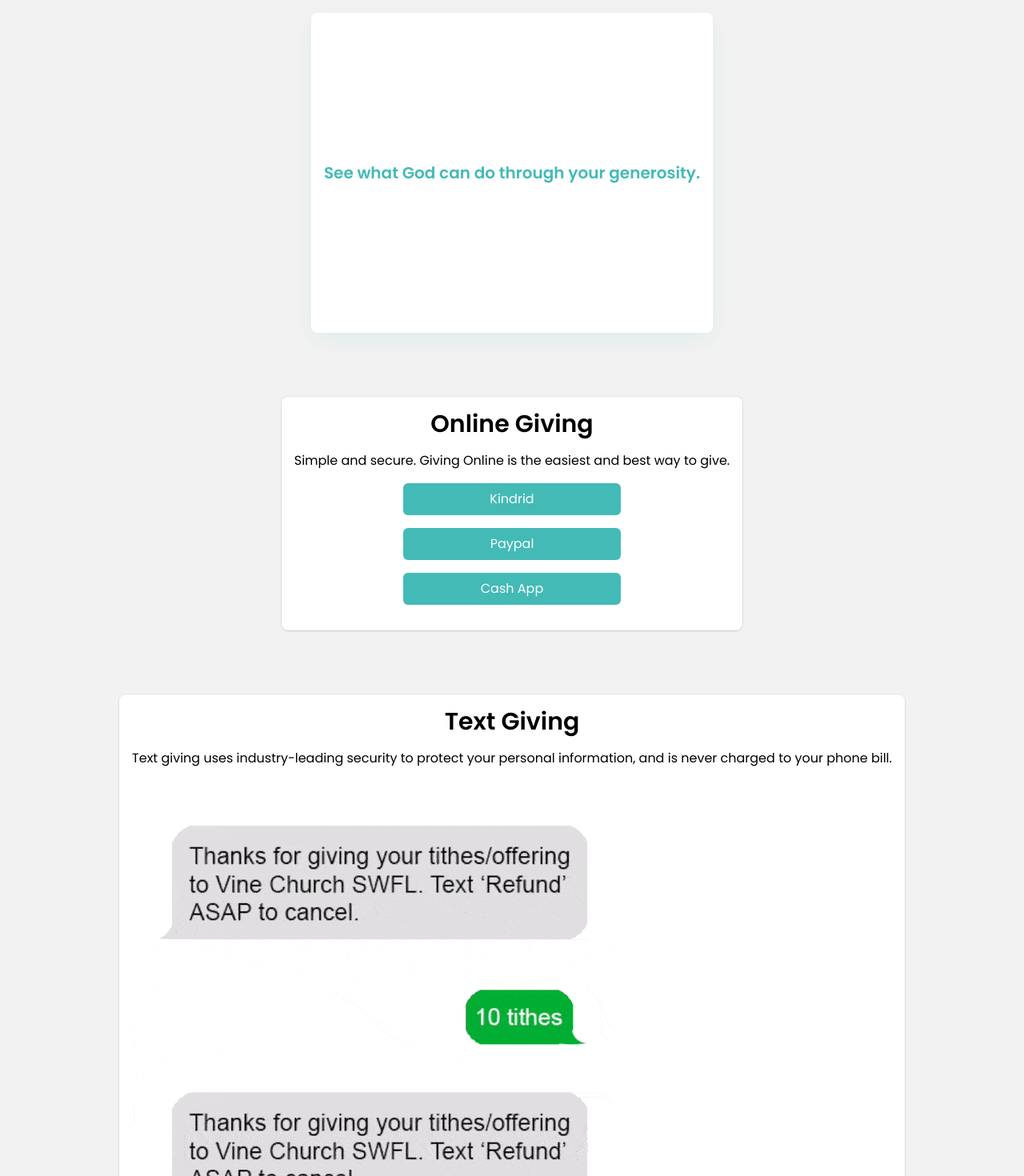
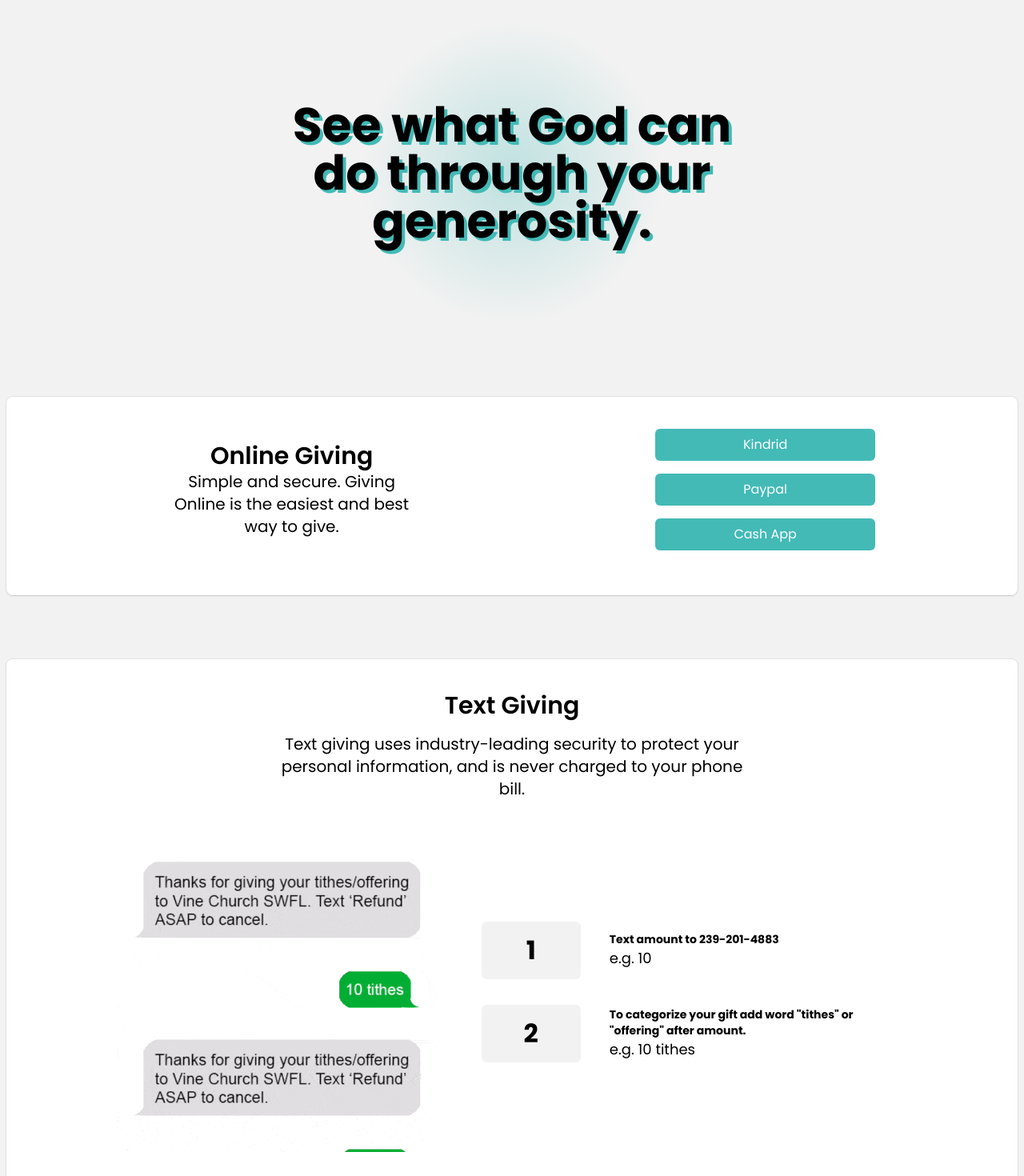
Before and after one commit to rmscrlos/vineswflweb, a Next.js app: page /give in a window 1280 px wide. Shown: the part 80-1550 px from the top of the page at 80% size. Built offline with nearby package versions, Linux system fonts and the light colour scheme.

Commit message:
give page is desktop supported

```diff
--- a/src/app/(user)/give/page.tsx
+++ b/src/app/(user)/give/page.tsx
@@ -50,19 +50,23 @@ const textGivingData: TextGivingDataType[] = [
 export default function GivingPage() {
 	return (
 		<main className="flex min-h-screen flex-col items-center justify-between pb-14 max-w-sm px-2 lg:max-w-7xl mx-auto">
-			<div className="bg-white flex justify-center items-center h-[400px] rounded-lg shadow-[rgba(67,_186,_182,_0.1)_0px_9px_30px] mb-10">
-				<h1 className="text-center font-semibold text-xl px-4 text-vinegreen">
+			<div className="relative flex justify-center items-center h-[400px] mb-10">
+				<div className="absolute -z-10 h-full w-full bg-[radial-gradient(30em_circle_at_50%_200px,#43bab6,transparent_40%)] opacity-30 mx-auto top-0 inset-x-0;" />
+				<h1 className="text-left font-bold text-4xl px-4 text-shadow text-black lg:w-2/4 lg:text-center lg:text-6xl">
 					See what God can do through your generosity.
 				</h1>
 			</div>
 
-			<div className="my-10 text-center bg-white text-darkbg p-4 rounded-lg shadow-[0px_2px_3px_-1px_rgba(0,0,0,0.1),0px_1px_0px_0px_rgba(25,28,33,0.02),0px_0px_0px_1px_rgba(25,28,33,0.08)]">
-				<h3 className="font-semibold text-3xl mb-4">Online Giving</h3>
-				<p className="mb-4">
-					Simple and secure. Giving Online is the easiest and best way to give.
+			<div className="my-10 text-center bg-white text-darkbg p-4 rounded-lg shadow-[0px_2px_3px_-1px_rgba(0,0,0,0.1),0px_1px_0px_0px_rgba(25,28,33,0.02),0px_0px_0px_1px_rgba(25,28,33,0.08)] lg:w-full lg:max-w-7xl lg:flex lg:items-center lg:justify-center lg:p-10">
+				<div>
+					<h3 className="font-semibold text-3xl mb-4 lg:mb-0">Online Giving</h3>
+					<p className="mb-4 lg:text-xl lg:w-1/2 lg:mx-auto">
+						Simple and secure. Giving Online is the easiest and best way to
+						give.
 					</p>
+				</div>
 
-				<div className="flex flex-col justify-center items-center">
+				<div className="flex flex-col justify-center items-center lg:w-1/2 lg:mx-auto">
 					{waysToGiveData.map(({ title, link }: WaysToGiveType) => (
 						<Link
 							key={title}
@@ -75,13 +79,20 @@ export default function GivingPage() {
 					))}
 				</div>
 			</div>
-			<div className="my-10 text-center bg-white text-darkbg p-4 rounded-lg shadow-[0px_2px_3px_-1px_rgba(0,0,0,0.1),0px_1px_0px_0px_rgba(25,28,33,0.02),0px_0px_0px_1px_rgba(25,28,33,0.08)]">
+			<div className="my-10 text-center bg-white text-darkbg p-4 rounded-lg shadow-[0px_2px_3px_-1px_rgba(0,0,0,0.1),0px_1px_0px_0px_rgba(25,28,33,0.02),0px_0px_0px_1px_rgba(25,28,33,0.08)] lg:w-full lg:max-w-7xl lg:p-10">
+				<div className="lg:mb-10">
 					<h3 className="font-semibold text-3xl mb-4">Text Giving</h3>
-				<p className="mb-4">
+					<p className="mb-4 lg:text-xl lg:w-1/2 lg:mx-auto">
 						Text giving uses industry-leading security to protect your personal
 						information, and is never charged to your phone bill.
 					</p>
-				<Image className="rounded-lg" src={giveTextGif} alt="give text gif" />
+				</div>
+				<div className="lg:flex lg:items-center lg:justify-center lg:gap-10">
+					<Image
+						className="rounded-lg lg:w-[400px]"
+						src={giveTextGif}
+						alt="give text gif"
+					/>
 					<div>
 						{textGivingData.map(
 							({ id, number, description, example }: TextGivingDataType) => (
@@ -101,6 +112,7 @@ export default function GivingPage() {
 						)}
 					</div>
 				</div>
+			</div>
 		</main>
 	);
 }
--- a/src/app/(user)/globals.css
+++ b/src/app/(user)/globals.css
@@ -1,6 +1,14 @@
 @tailwind base;
 @tailwind components;
 @tailwind utilities;
+
+@layer utilities {
+	@variants responsive {
+		.text-shadow {
+			text-shadow: 4px 4px 0px #43bab6;
+		}
+	}
+}
 
 @media (prefers-color-scheme: dark) {
 	:root {
```
Lines whose indentation alone changed are shown as unchanged.
